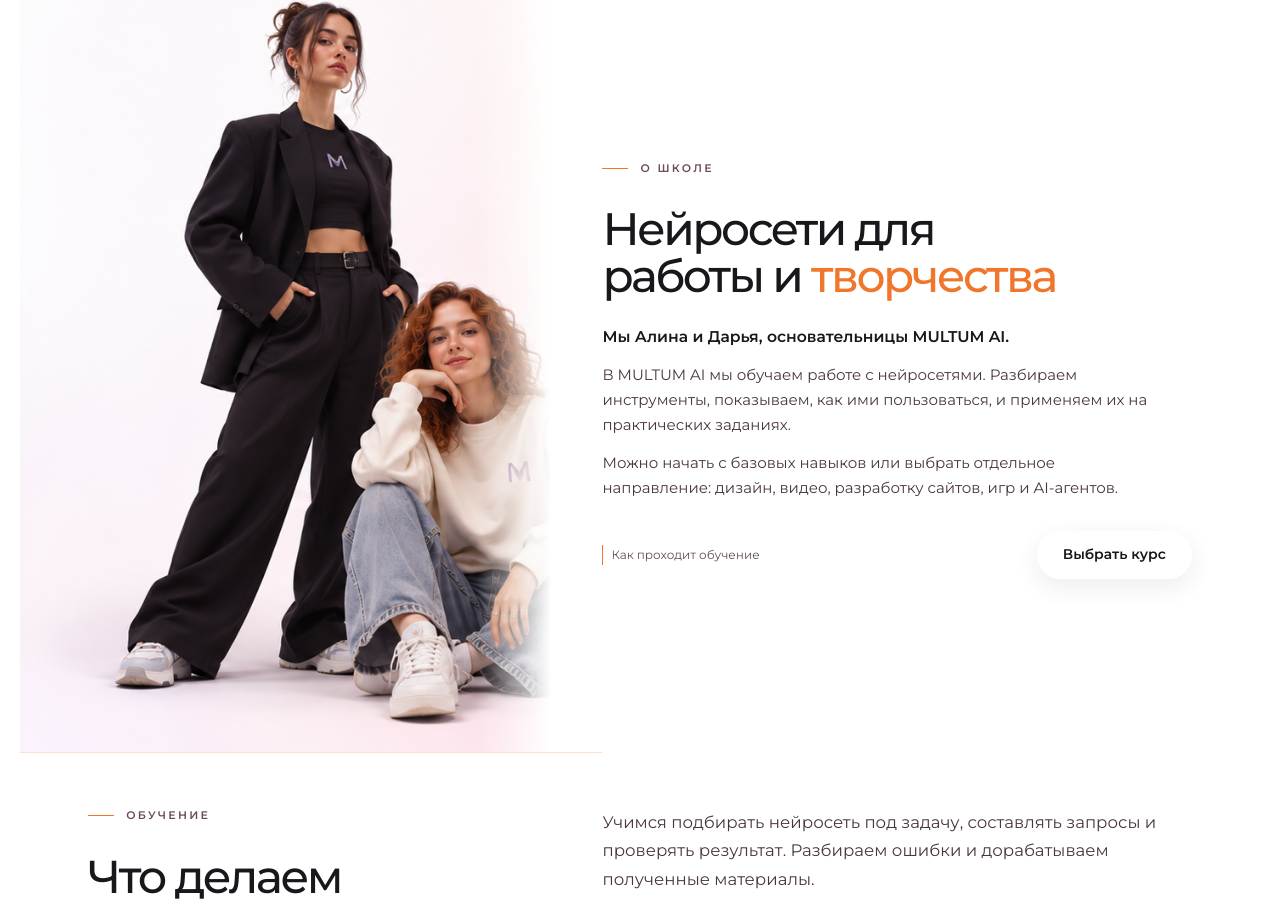
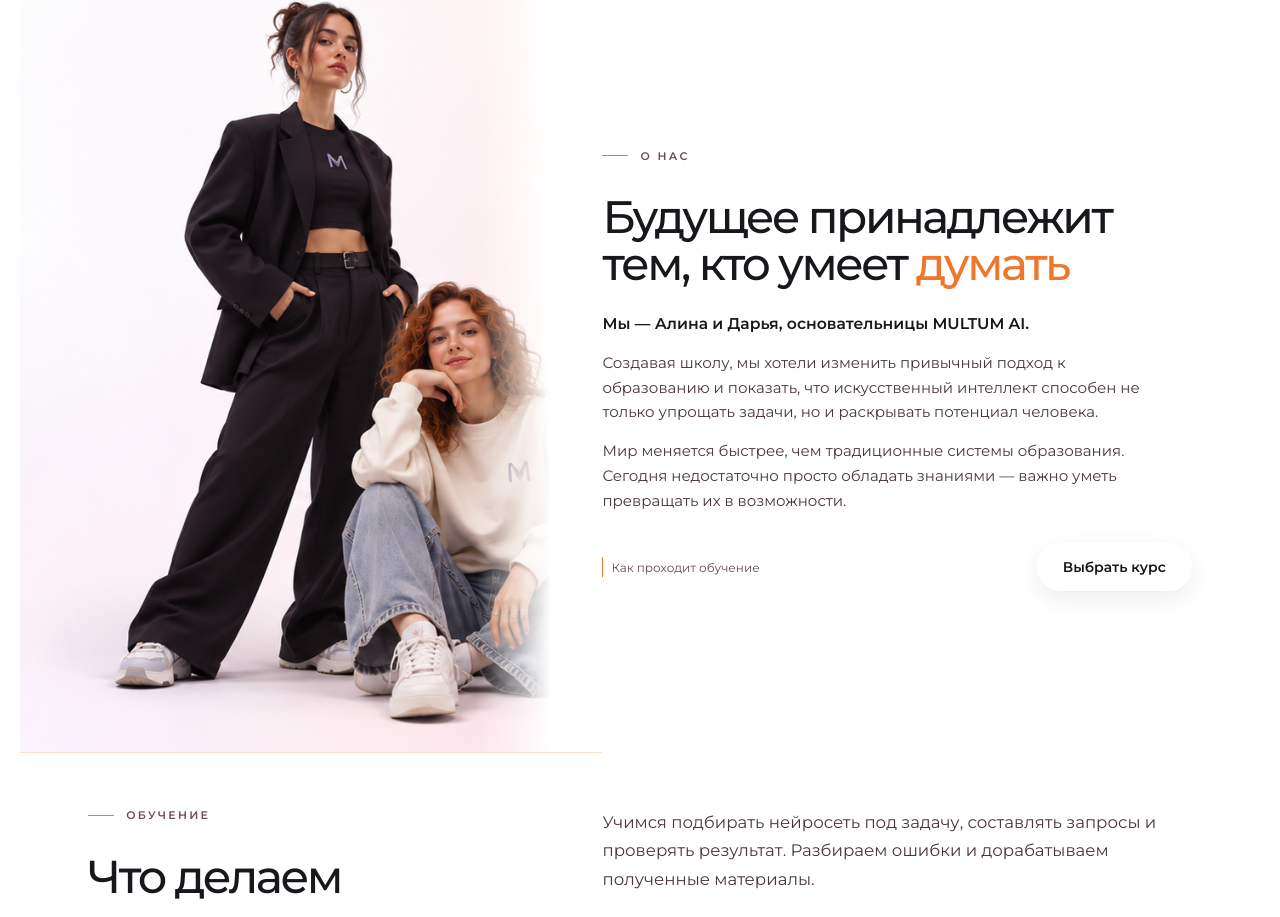
Before and after one commit to fuks19200-ctrl/09, a Next.js app: page / in a window 1280 px wide. Shown: the part 849-1766 px from the top of the page. Built offline with nearby package versions, Linux system fonts and the light colour scheme.

Commit message:
Restore original founders story and rename About eyebrow to O nas

```diff
--- a/app/components/AboutContent.tsx
+++ b/app/components/AboutContent.tsx
@@ -4,11 +4,11 @@ export default function AboutContent({ embedded = false }: { embedded?: boolean
     <>
       <section className="about-hero" aria-labelledby="about-title">
         <div className="about-hero-copy">
-          <p className="about-eyebrow">О школе</p>
-          <Heading id="about-title">Нейросети для <span>работы и <em>творчества</em></span></Heading>
-          <p className="about-byline">Мы Алина и Дарья, основательницы MULTUM AI.</p>
-          <p className="about-lead">В MULTUM AI мы обучаем работе с нейросетями. Разбираем инструменты, показываем, как ими пользоваться, и применяем их на практических заданиях.</p>
-          <p className="about-lead">Можно начать с базовых навыков или выбрать отдельное направление: дизайн, видео, разработку сайтов, игр и AI-агентов.</p>
+          <p className="about-eyebrow">О нас</p>
+          <Heading id="about-title">Будущее принадлежит <span>тем, кто умеет <em>думать</em></span></Heading>
+          <p className="about-byline">Мы — Алина и Дарья, основательницы MULTUM AI.</p>
+          <p className="about-lead">Создавая школу, мы хотели изменить привычный подход к образованию и показать, что искусственный интеллект способен не только упрощать задачи, но и раскрывать потенциал человека.</p>
+          <p className="about-lead">Мир меняется быстрее, чем традиционные системы образования. Сегодня недостаточно просто обладать знаниями — важно уметь превращать их в возможности.</p>
           <div className="about-hero-actions">
             <a className="about-scroll" href="#approach">Как проходит обучение</a>
             <a className="button button--glass founders-cta" href="/courses/">Выбрать курс</a>
```
